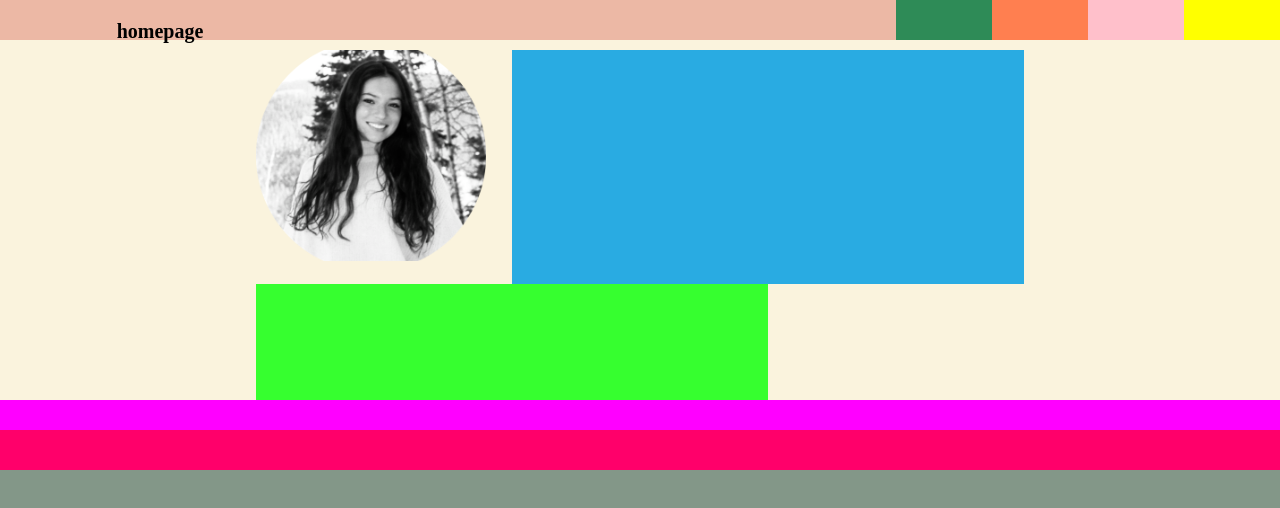
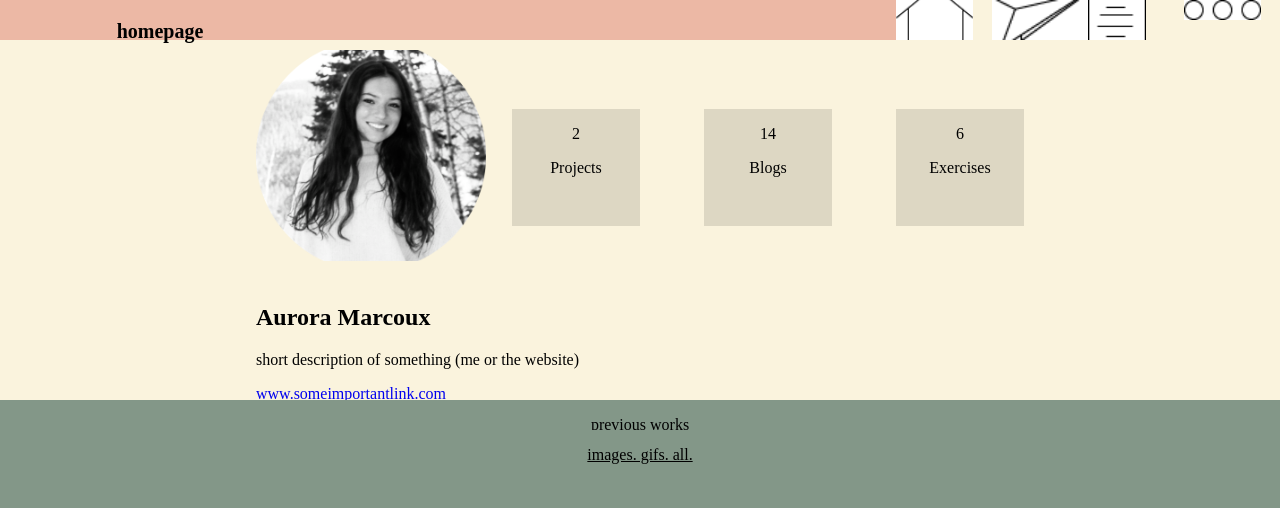
Before and after one commit to auroramarcoux/art3001, a plain HTML site: page new/index.html in a window 1280 px wide. Drawn offline with Linux system fonts and the light colour scheme.

Commit message:
finished basis of new homepage. very rough sketch

```diff
--- a/new/index.html
+++ b/new/index.html
@@ -12,20 +12,53 @@
             <div class="title-name">
                 <h3>homepage</h3>
             </div>
-            <div class="home"></div>
-            <div class="contact"></div>
-            <div class="documents"></div>
-            <div class="other"></div>
+            <div class="home">
+                <img src="../assets/home-icon.png" alt="go home">
+            </div>
+            <div class="contact">
+                <img src="../assets/plane-icon.png" alt="contact me">
+            </div>
+            <div class="documents">
+                <img src="../assets/doc-icon.png" alt="documents">
+            </div>
+            <div class="other">
+                <img src="../assets/other-icon.png" alt="other">
+            </div>
         </div>
         <div class="prof-pic">
             <img src="../assets/circle-cropped.png" alt="profile picture me" >
         </div>
-        <div class="followers"></div>
-        <div class="bio"></div>
+        <div class="followers">
+            <div class="projects">
+                <p>2</p>
+                <p>Projects</p>
+            </div>
+            <div class="blogs">
+                <p>14</p>
+                <p>Blogs</p>
+            </div>
+            <div class="exercises">
+                <p>6</p>
+                <p>Exercises</p>
+            </div>
+        </div>
+        <div class="bio">
+            <h1>Aurora Marcoux</h1>
+            <p>short description of something (me or the website)</p>
+            <a href="www.someimportantlink.com">www.someimportantlink.com</a>
+        </div>
     </nav>
     <nav class="nav-bottom">
-        <div class="previous"></div>
-        <div class="tabs"></div>
+        <div class="previous">
+            <p>previous works</p>
+            <hr>
+        </div>
+        <div class="tabs">
+            <!--<div class="prev-img"></div>
+            <div class="prev-gif"></div>
+            <div class="prev-all"></div>-->
+            <p>images.   gifs.   all.</p>
+        </div>
         <div class="feed"></div>
     </nav>
 </body>
--- a/new/style.css
+++ b/new/style.css
@@ -38,27 +38,51 @@ body {
 }
 
 .home {
-    background: seagreen;
+    background: #faf3dd;
     grid-column: 4/5;
     grid-row: 1/2;
 }
 
+.home > img {
+    object-fit: cover;
+    width: 80%;
+    max-height: 100%;
+}
+
 .contact {
-    background: coral;
+    background: #faf3dd;
     grid-column: 5/6;
     grid-row: 1/2;
 }
 
+.contact > img {
+    object-fit: cover;
+    width: 100%;
+    max-height: 100%;
+}
+
 .documents {
-    background: pink;
+    background: #faf3dd;
     grid-column: 6/7;
     grid-row: 1/2;
 }
 
+.documents > img {
+    object-fit: cover;
+    width: 60%;
+    max-height: 100%;
+}
+
 .other {
-    background: yellow;
+    background: #faf3dd;
     grid-column: 7/8;
     grid-row: 1/2;
+}
+
+.other > img {
+    object-fit: cover;
+    width: 80%;
+    max-height: 100%;
 }
 
 .prof-pic {
@@ -74,15 +98,48 @@ body {
 }
 
 .bio {
-    background: rgb(54, 255, 47);
+    background: #faf3dd;
     grid-column: 2/4;
     grid-row: 4/5;
 }
 
 .followers {
-    background: #29ABE2;
+    background: #faf3dd;
     grid-column: 3/5;
     grid-row: 3/4;
+    display: grid;
+    grid-template-columns: 25% 12.5% 25% 12.5% 25%;
+    grid-template-rows: 1fr 2fr 1fr;
+}
+
+.projects {
+    background-color: #ddd7c3;
+    grid-column: 1/2;
+    grid-row: 2/3;
+}
+
+.projects > p {
+    text-align: center;
+}
+
+.blogs {
+    background-color: #ddd7c3;
+    grid-column: 3/4;
+    grid-row: 2/3;
+}
+
+.blogs > p {
+    text-align: center;
+}
+
+.exercises {
+    background-color: #ddd7c3;
+    grid-column: 5/6;
+    grid-row: 2/3;
+}
+
+.exercises > p {
+    text-align: center;
 }
 
 .nav-bottom {
@@ -94,19 +151,29 @@ body {
 }
 
 .previous {
-    background: magenta;
+    background: #839788;
     grid-column: 1/2;
     grid-row: 1/2;
 }
 
+.previous > p {
+    text-align: center;
+}
+
 .tabs {
-    background:rgb(255, 0, 106);
+    background: #839788;
     grid-column: 1/2;
     grid-row: 2/3;
+}
+
+.tabs > p {
+    text-align: center;
+    text-decoration: underline;
 }
 
 .feed {
     background: #839788;
     grid-column: 1/2;
     grid-row: 3/4;
+    display: grid;
 }
```
Also changed, not shown: assets/doc-icon.png (added), assets/home-icon.png (added), assets/other-icon.png (added), assets/plane-icon.png (added).
